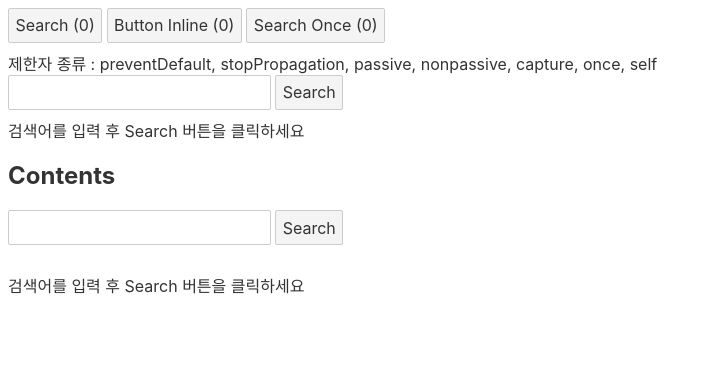
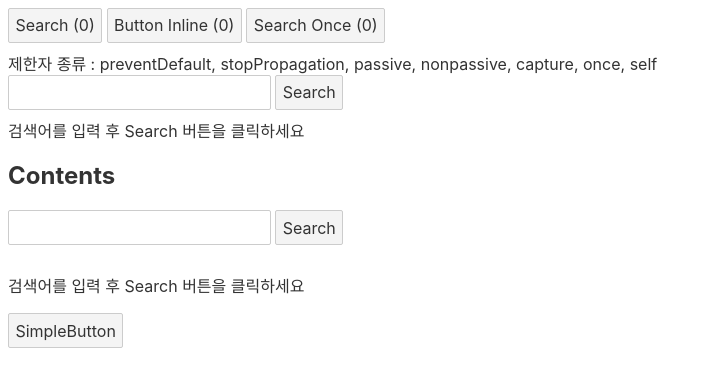
Before and after one commit to zldnlto/Svelte_Tutorial, a Svelte app: page / in a window 1280 px wide. Shown: the top 386 px of the page, without its empty margins (0-712 px from the left). Built offline with nearby package versions, Linux system fonts and the light colour scheme.

Commit message:
Chp9_돔 이벤트 포워딩하기

```diff
--- /dev/null
+++ b/src/Chp9/SimpleButton.svelte
@@ -0,0 +1,3 @@
+
+
+<button on:click>SimpleButton</button>
--- a/src/Container/Chp9.svelte
+++ b/src/Container/Chp9.svelte
@@ -2,12 +2,16 @@
   import Content from "../Chp9/Content.svelte";
   import EventTutorial from "../Chp9/EventTutorial.svelte";
   import SearchButton from "../Chp9/SearchButton.svelte";
+  import SimpleButton from "../Chp9/SimpleButton.svelte";
 
 let searchText = '';
 const customSearch = (event)=> {
     searchText = event.detail.text;
 }
 
+const simple = (event)=> {
+    alert("simple~!")
+}
 </script>
 
 
@@ -22,3 +26,8 @@ const customSearch = (event)=> {
     <Content on:searchClicked={customSearch}/>
     <br><br>{searchText==""?"검색어를 입력 후 Search 버튼을 클릭하세요":"검색어: " + searchText }
 </p>
+
+<!-- 돔 포워딩 -->
+<p>
+    <SimpleButton on:click={simple}/>
+</p>
```
